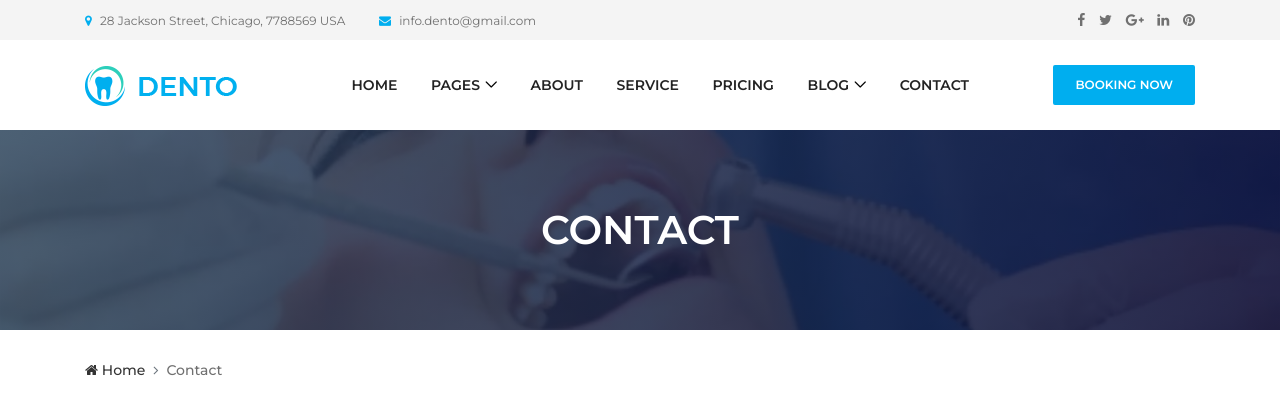
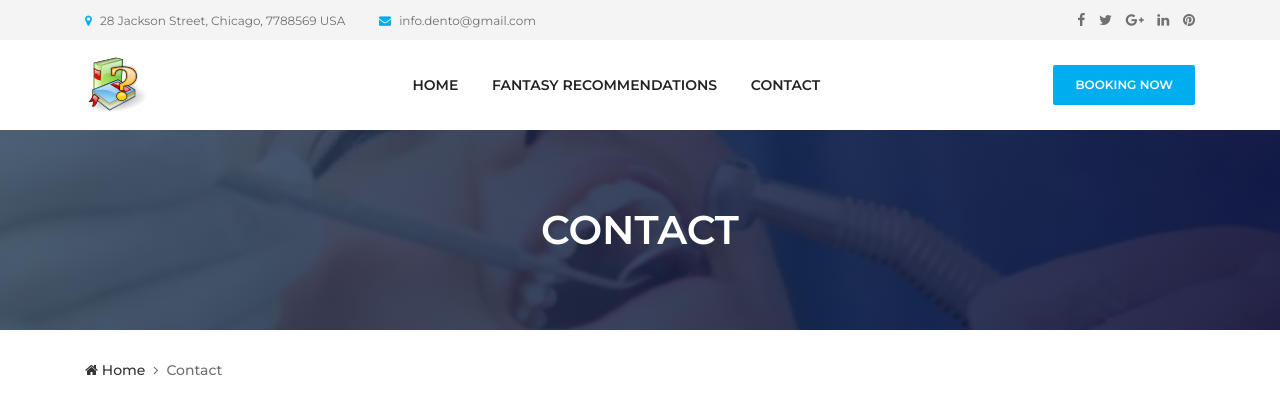
Before and after one commit to GuoweiGuan666/bookDjango, a Django app: page /contact.html in a window 1280 px wide. Shown: the top 420 px of the page. Run offline with Django 3.2, Linux system fonts and the light colour scheme; some libraries are stand-ins or nearby versions; some web fonts are replaced.

Commit message:
image commit

```diff
--- a/website/templates/contact.html
+++ b/website/templates/contact.html
@@ -63,7 +63,7 @@
           <nav class="classy-navbar justify-content-between" id="dentoNav">
 
             <!-- Logo -->
-            <a class="nav-brand" href="index.html"><img src="{% static 'website/img/core-img/logo.png' %}" alt=""></a>
+            <a class="nav-brand" href="index.html"><img src="{% static 'website/img/core-img/bicon3.png' %}" alt=""></a>
 
             <!-- Navbar Toggler -->
             <div class="classy-navbar-toggler">
@@ -81,8 +81,9 @@
               <!-- Nav Start -->
               <div class="classynav">
                 <ul id="nav">
-                  <li><a href="index.html">Home</a></li>
-                  <li><a href="#">Pages</a>
+                  <li><a href="{% url 'home' %}">Home</a></li>
+                  <li><a href="https://fantasyrecs.w3spaces.com/">Fantasy Recommendations</a></li>
+                  <!--<li><a href="#">Pages</a>
                     <ul class="dropdown">
                       <li><a href="index.html">- Home</a></li>
                       <li><a href="about.html">- About Us</a></li>
@@ -116,7 +117,7 @@
                       <li><a href="blog.html">- Blog</a></li>
                       <li><a href="blog-details.html">- Blog Details</a></li>
                     </ul>
-                  </li>
+                  </li> -->
                   <li><a href="./contact.html">Contact</a></li>
                 </ul>
               </div>
@@ -224,13 +225,13 @@
   <!-- ***** Contact Area End ***** -->
 
   <!-- ***** Footer Area Start ***** -->
-  <footer class="footer-area bg-img bg-gradient-overlay" style="background-image: url({% static 'website/img/bg-img/3.jpg' %});">
+  <footer class="footer-area bg-img bg-gradient-overlay" style="background-image: url({% static 'website/img/bg-img/Lawlib.jpg' %});">
     <div class="container">
       <div class="row">
         <!-- Single Footer Widget -->
         <div class="col-12 col-sm-6 col-lg-4">
           <div class="single-footer-widget">
-            <a href="./index.html" class="d-block mb-4"><img src="{% static 'website/img/core-img/logo.png' %}" alt=""></a>
+            <a href="./index.html" class="d-block mb-4"><img src="{% static 'website/img/core-img/bicon3.png' %}" alt=""></a>
             <p>Etiam sutor risus, dapibus act elefend katen, lacinia sitamet denim. Mauris sagittis kansa interdum dignissim.</p>
             <div class="footer-contact">
               <p><i class="icon_pin"></i> 28 Jackson Street, Chicago, 7788569 USA</p>
@@ -314,9 +315,6 @@
       <div class="row">
         <div class="col-12">
           <div class="copywrite-content">
-            <p><!-- Link back to Colorlib can't be removed. Template is licensed under CC BY 3.0. -->
-Copyright &copy;<script>document.write(new Date().getFullYear());</script> All rights reserved | This template is made with <i class="fa fa-heart-o" aria-hidden="true"></i> by <a href="https://colorlib.com" target="_blank">Colorlib</a>
-<!-- Link back to Colorlib can't be removed. Template is licensed under CC BY 3.0. --></p>
           </div>
         </div>
       </div>
```
Also changed, not shown: website/templates/home.html (+4 -3 lines), 1 other file.
